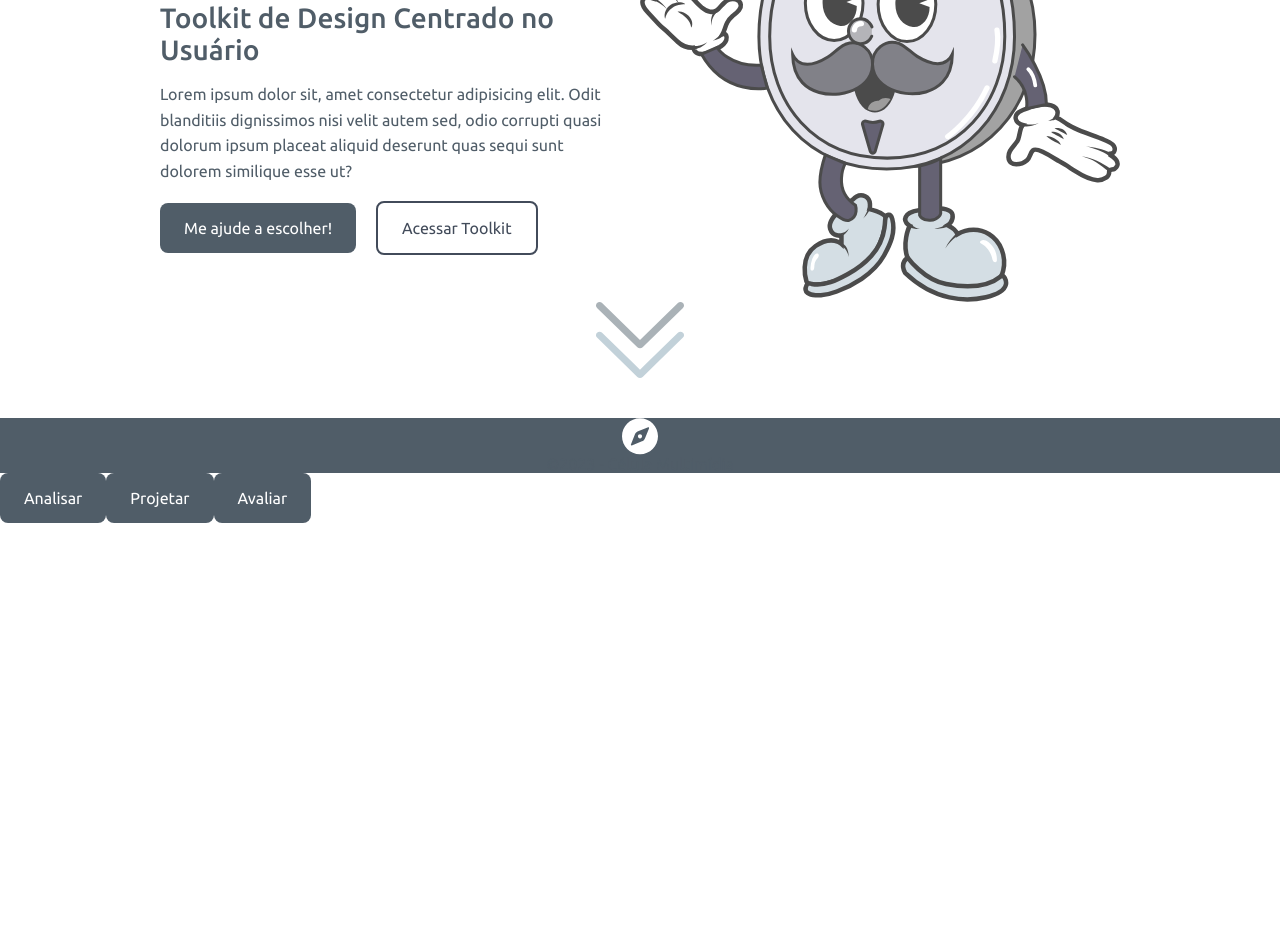
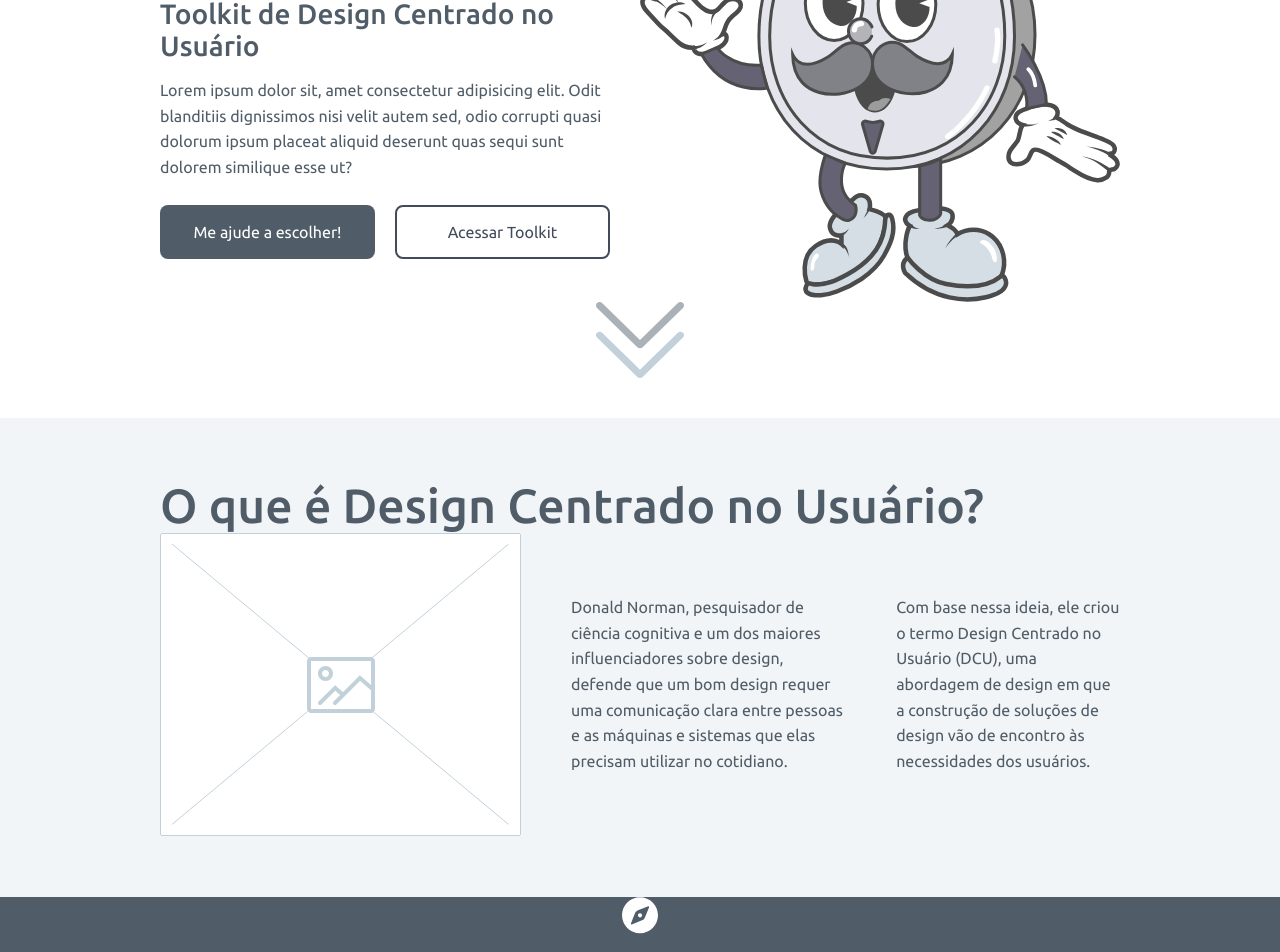
Before and after one commit to JoseMatheus29/Orbis, a React (Vite) app: page / in a window 1280 px wide. Shown: the part 145-1097 px from the top of the page. Before the commit the page ends 800 px from the top, so only its background shows below. Built offline with nearby package versions, Linux system fonts and the light colour scheme; data requests are answered from the project's data file.

Commit message:
Atualizando Home

```diff
--- a/src/pages/Home/dcu.tsx
+++ b/src/pages/Home/dcu.tsx
@@ -1,21 +1,33 @@
-import O_que from "../../assets/o_que.svg"
+import Imagem from "../../assets/imagem.svg";
+import { Content, Section, TextsRow } from "./styles";
 
 const DCU = () => {
-    return(
+  return (
     <>
-            <section className="o_que">
-                <div className="o_que_titulo"><h2>O que é Design Centrado no Usuário?</h2></div>
-                <div className="container_o_que">
-                    <div className="o_que_img"> <img src={O_que} alt="" /> </div>
-                    <div className="o_que_titulo1"><p>Donald Norman, pesquisador de ciência cognitiva e um dos maiores influenciadores sobre design, defende que um bom design requer uma comunicação clara entre pessoas e as máquinas e sistemas que elas precisam utilizar no cotidiano.</p></div>
-                    <div className="o_que_titulo2"><p>Com base nessa ideia, ele criou o termo Design Centrado no Usuário (DCU), uma abordagem de design em que a construção de soluções de design vão de encontro às necessidades dos usuários.</p></div>
-                </div>
-            </section>
+      <Section>
+        <Content>
+          <h1>O que é Design Centrado no Usuário?</h1>
+
+          <TextsRow>
+            <img src={Imagem} alt="Imagem" />
+            <p>
+              Donald Norman, pesquisador de ciência cognitiva e um dos maiores
+              influenciadores sobre design, defende que um bom design requer uma
+              comunicação clara entre pessoas e as máquinas e sistemas que elas
+              precisam utilizar no cotidiano.
+            </p>
+            <p>
+              Com base nessa ideia, ele criou o termo Design Centrado no Usuário
+              (DCU), uma abordagem de design em que a construção de soluções de
+              design vão de encontro às necessidades dos usuários.
+            </p>
+          </TextsRow>
+        </Content>
+      </Section>
     </>
-    )
-
-}
-export default DCU
+  );
+};
+export default DCU;
 
 export const Etapas = () => {
   return (
--- a/src/pages/Home/index.tsx
+++ b/src/pages/Home/index.tsx
@@ -7,10 +7,12 @@ import Header from "../../components/Header";
 import { Footer } from "../../components/Footer";
 
 
-import { Section , Content, Arrow } from "./styles"
+import { Content, Arrow, Row, Column, Main } from "./styles"
 
 import Orbis from "../../assets/orbis-home.svg"
 import Seta from "../../assets/seta-home.svg"
+
+import DCU from "./dcu";
 
 const Home = () => {
 
@@ -37,11 +39,13 @@ const Home = () => {
         <>
         <Header/>
         <Content>
-        <Section>
-                <div>
+        <Main>
+            <Column>
                 <h1>Orbis</h1>
                 <h2>Toolkit de Design Centrado no Usuário </h2>
                 <p>Lorem ipsum dolor sit, amet consectetur adipisicing elit. Odit blanditiis dignissimos nisi velit autem sed, odio corrupti quasi dolorum ipsum placeat aliquid deserunt quas sequi sunt dolorem similique esse ut?</p>
+
+                <Row>
                     <Button
                     name="Me ajude a escolher!"
                     onClick={handleNavigateForm}
@@ -51,19 +55,21 @@ const Home = () => {
                     name="Acessar Toolkit"
                     onClick={handleNavigateToolkit}
                     />
+                </Row>
+            </Column>
 
-                </div>
             <img src={Orbis} alt="Orbis é uma bussóla com bigode e muito simpática" />
-        </Section>
+        </Main>
         <Arrow>
                 <img src={Seta} alt="Seta para baixo" />
         </Arrow>
         </Content>
 
+        <DCU/>
         <Footer/>
 
-         {stages.map( (stage) => <Button name={ stage.name } key={stage.id} onClick={() => handleButton(stage.description) } /> ) }
-         <p>{description}</p>
+         {/* {stages.map( (stage) => <Button name={ stage.name } key={stage.id} onClick={() => handleButton(stage.description) } /> ) }
+         <p>{description}</p> */}
         </>
     )
 }
--- a/src/pages/Home/styles.ts
+++ b/src/pages/Home/styles.ts
@@ -1,10 +1,10 @@
 import styled from 'styled-components';
 
-export const Section = styled.section`
+export const Main = styled.main`
     display: flex;
     align-items: center;
     flex-direction: row;
-    gap: 20px;
+    column-gap: 30px;
     color: #505D68;
 
     h1 {
@@ -19,7 +19,11 @@ export const Section = styled.section`
     p {
         font-size: 1rem;
         line-height: 160%;
-        margin-bottom: 16px;
+        margin-bottom: 24px;
+    }
+
+    button {
+        width: 50%;
     }
 
     button + button {
@@ -30,6 +34,28 @@ export const Section = styled.section`
         width: 50%;
     }
 `
+export const Section = styled.section`
+    background-color: #F2F5F7;
+    padding: 60px 0;
+
+    h1 {
+        font-size: 3rem;
+        font-weight: 500;
+    }
+`
+export const TextsRow = styled.div`
+    display: flex;
+    flex-direction: row;
+    column-gap: 50px;
+    align-items: center;
+
+    p {
+        line-height: 160%;
+        font-size: 1rem;
+        font-weight: 400;
+    }
+`
+
 export const Content = styled.div`
     width: 75%;
     margin: 0 auto;
@@ -40,3 +66,13 @@ export const Arrow = styled.div`
     justify-content: center;
     margin-bottom: 40px;
 `
+
+export const Row = styled.div`
+    display: flex;
+    flex-direction: row;
+`
+
+export const Column = styled.div`
+    display: flex;
+    flex-direction: column;
+`
```
Lines whose indentation alone changed are shown as unchanged.
